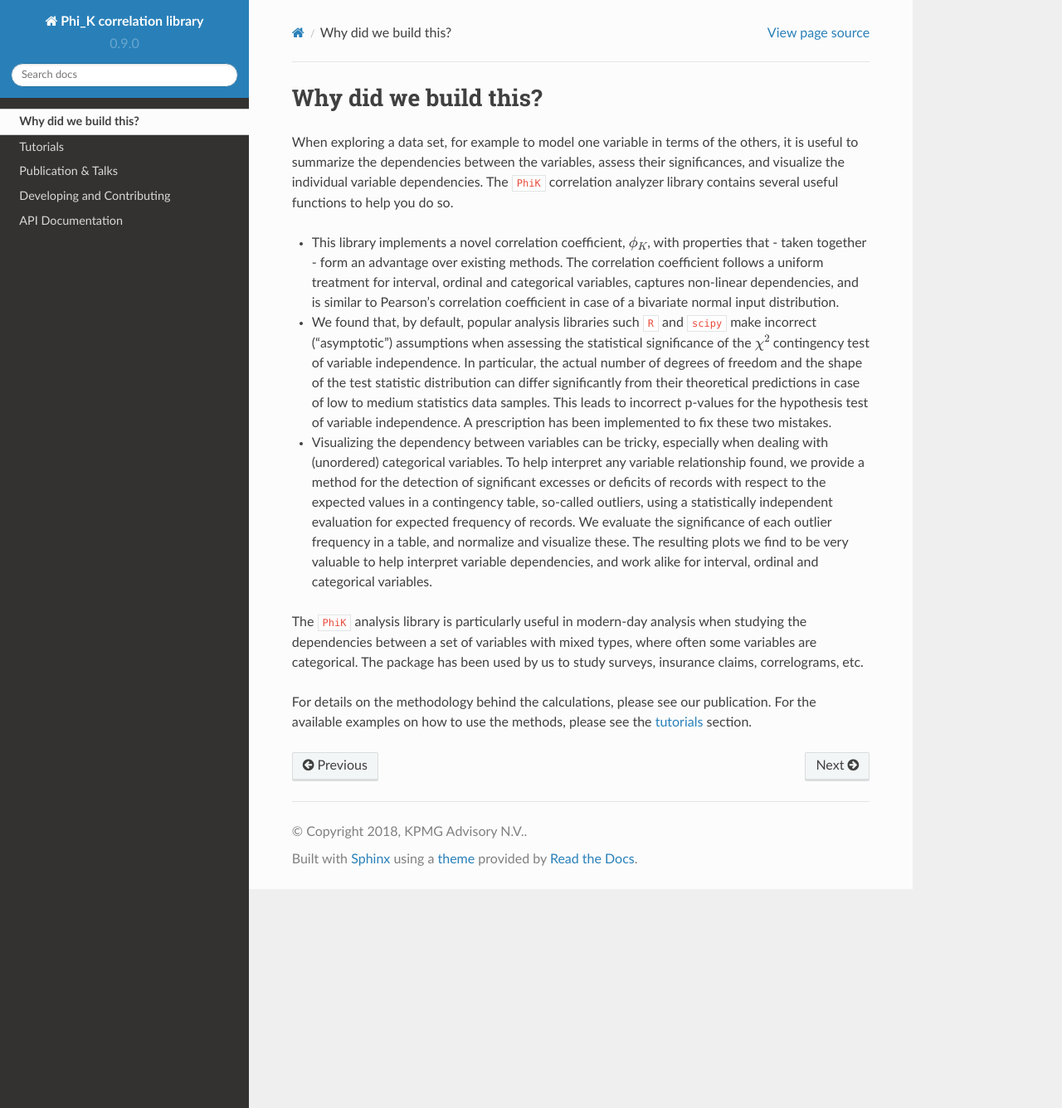
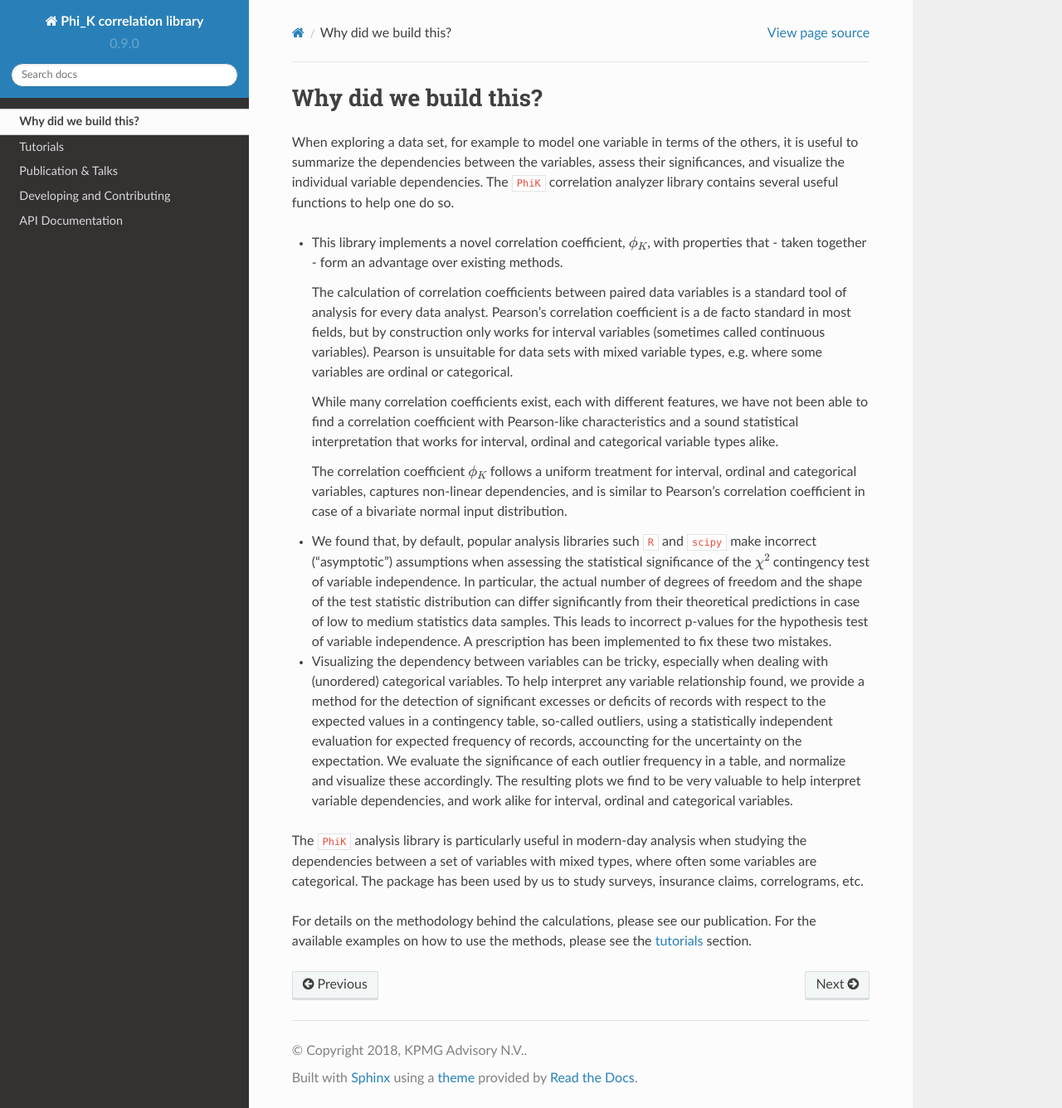
Before and after one commit to KaveIO/PhiK, a Sphinx documentation site: the page built from docs/source/introduction.rst, in a window 1280 px wide and 1336 px high. Shown: the whole window at 83% size. Built offline with Sphinx 7.4.7 and the Read the Docs theme 2.0.0, drawn with Linux system fonts in a browser that asks for light colours; the version number is read from the project's files by our own code.

Commit message:
Update of introduction text

```diff
--- a/docs/source/introduction.rst
+++ b/docs/source/introduction.rst
@@ -4,12 +4,22 @@ Why did we build this?
 
 When exploring a data set, for example to model one variable in terms of the others,
 it is useful to summarize the dependencies between the variables, assess their significances, and
-visualize the individual variable dependencies. The ``PhiK`` correlation analyzer library contains
-several useful functions to help you do so.
+visualize the individual variable dependencies.
+The ``PhiK`` correlation analyzer library contains several useful functions to help one do so.
 
 * This library implements a novel correlation coefficient, :math:`\phi_{K}`, with properties that - taken together - form
   an advantage over existing methods.
-  The correlation coefficient follows a uniform treatment for interval, ordinal and categorical variables,
+
+  The calculation of correlation coefficients between paired data variables is a standard tool of analysis for every data analyst.
+  Pearson's correlation coefficient is a de facto standard in most fields, but by construction only works for interval variables
+  (sometimes called continuous variables). Pearson is unsuitable for data sets with mixed variable types,
+  e.g. where some variables are ordinal or categorical.
+
+  While many correlation coefficients exist, each with different features, we have not been able to find a
+  correlation coefficient with Pearson-like characteristics
+  and a sound statistical interpretation that works for interval, ordinal and categorical variable types alike.
+
+  The correlation coefficient :math:`\phi_{K}` follows a uniform treatment for interval, ordinal and categorical variables,
   captures non-linear dependencies, and is similar to Pearson's correlation coefficient in case of a bivariate normal input distribution.
 
 * We found that, by default, popular analysis libraries such ``R`` and ``scipy`` make incorrect ("asymptotic") assumptions when assessing
@@ -21,8 +31,8 @@ several useful functions to help you do so.
 * Visualizing the dependency between variables can be tricky, especially when dealing with (unordered) categorical variables.
   To help interpret any variable relationship found, we provide a method for the detection of
   significant excesses or deficits of records with respect to the expected values in a contingency table, so-called outliers,
-  using a statistically independent evaluation for expected frequency of records.
-  We evaluate the significance of each outlier frequency in a table, and normalize and visualize these.
+  using a statistically independent evaluation for expected frequency of records, accouncting for the uncertainty on the expectation.
+  We evaluate the significance of each outlier frequency in a table, and normalize and visualize these accordingly.
   The resulting plots we find to be very valuable to help interpret variable dependencies,
   and work alike for interval, ordinal and categorical variables.
 
```
